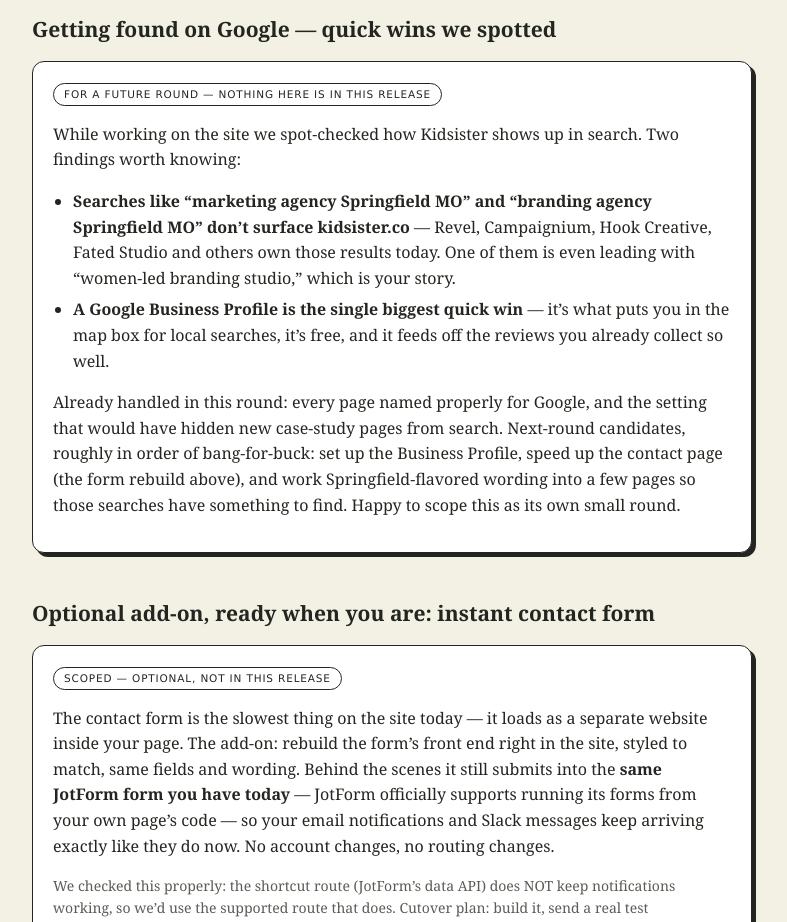
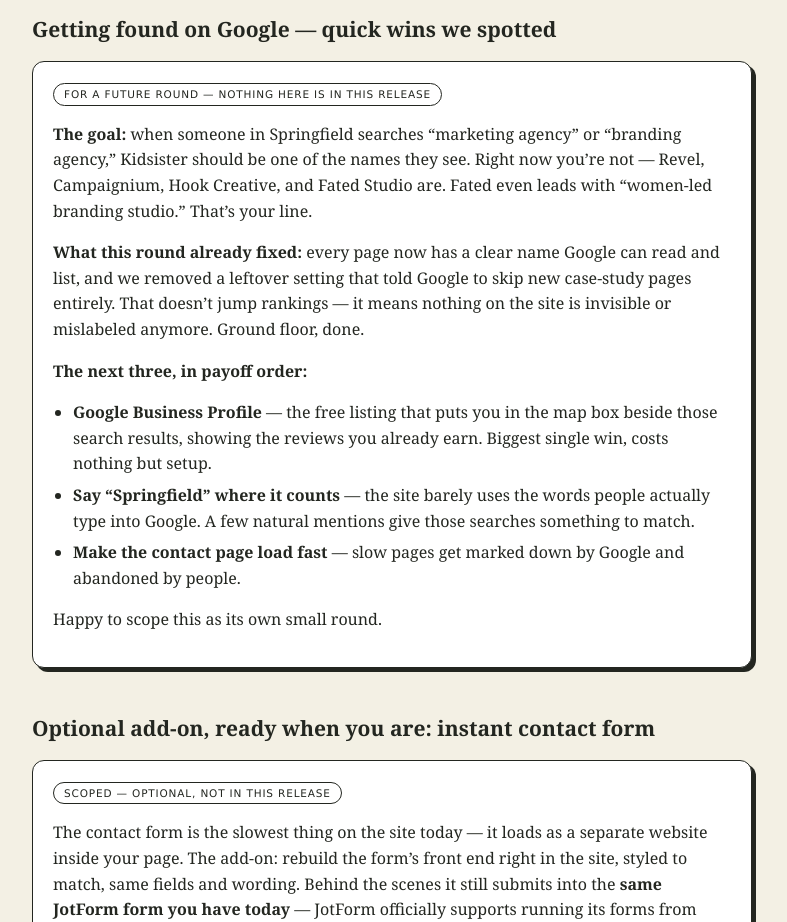
Before and after one commit to sethswango/previews, a plain HTML site: page approval/index.html in a window 1280 px wide. Shown: the part 6380-7302 px from the top of the page, without its empty margins (248-1035 px from the left). Drawn offline with Linux system fonts and the light colour scheme.

Commit message:
SEO section: goal/did/why rewrite

```diff
--- a/approval/index.html
+++ b/approval/index.html
@@ -87,12 +87,15 @@
   <h2>Getting found on Google &mdash; quick wins we spotted</h2>
 <div class="card">
 <span class="tag" style="background:#fff">For a future round &mdash; nothing here is in this release</span>
-<p>While working on the site we spot-checked how Kidsister shows up in search. Two findings worth knowing:</p>
+<p><strong>The goal:</strong> when someone in Springfield searches &ldquo;marketing agency&rdquo; or &ldquo;branding agency,&rdquo; Kidsister should be one of the names they see. Right now you&rsquo;re not &mdash; Revel, Campaignium, Hook Creative, and Fated Studio are. Fated even leads with &ldquo;women-led branding studio.&rdquo; That&rsquo;s your line.</p>
+<p><strong>What this round already fixed:</strong> every page now has a clear name Google can read and list, and we removed a leftover setting that told Google to skip new case-study pages entirely. That doesn&rsquo;t jump rankings &mdash; it means nothing on the site is invisible or mislabeled anymore. Ground floor, done.</p>
+<p><strong>The next three, in payoff order:</strong></p>
 <ul>
-<li><strong>Searches like &ldquo;marketing agency Springfield MO&rdquo; and &ldquo;branding agency Springfield MO&rdquo; don&rsquo;t surface kidsister.co</strong> &mdash; Revel, Campaignium, Hook Creative, Fated Studio and others own those results today. One of them is even leading with &ldquo;women-led branding studio,&rdquo; which is your story.</li>
-<li><strong>A Google Business Profile is the single biggest quick win</strong> &mdash; it&rsquo;s what puts you in the map box for local searches, it&rsquo;s free, and it feeds off the reviews you already collect so well.</li>
+<li><strong>Google Business Profile</strong> &mdash; the free listing that puts you in the map box beside those search results, showing the reviews you already earn. Biggest single win, costs nothing but setup.</li>
+<li><strong>Say &ldquo;Springfield&rdquo; where it counts</strong> &mdash; the site barely uses the words people actually type into Google. A few natural mentions give those searches something to match.</li>
+<li><strong>Make the contact page load fast</strong> &mdash; slow pages get marked down by Google and abandoned by people.</li>
 </ul>
-<p>Already handled in this round: every page named properly for Google, and the setting that would have hidden new case-study pages from search. Next-round candidates, roughly in order of bang-for-buck: set up the Business Profile, speed up the contact page (the form rebuild above), and work Springfield-flavored wording into a few pages so those searches have something to find. Happy to scope this as its own small round.</p>
+<p>Happy to scope this as its own small round.</p>
 </div>
 
 <h2>Optional add-on, ready when you are: instant contact form</h2>
```
